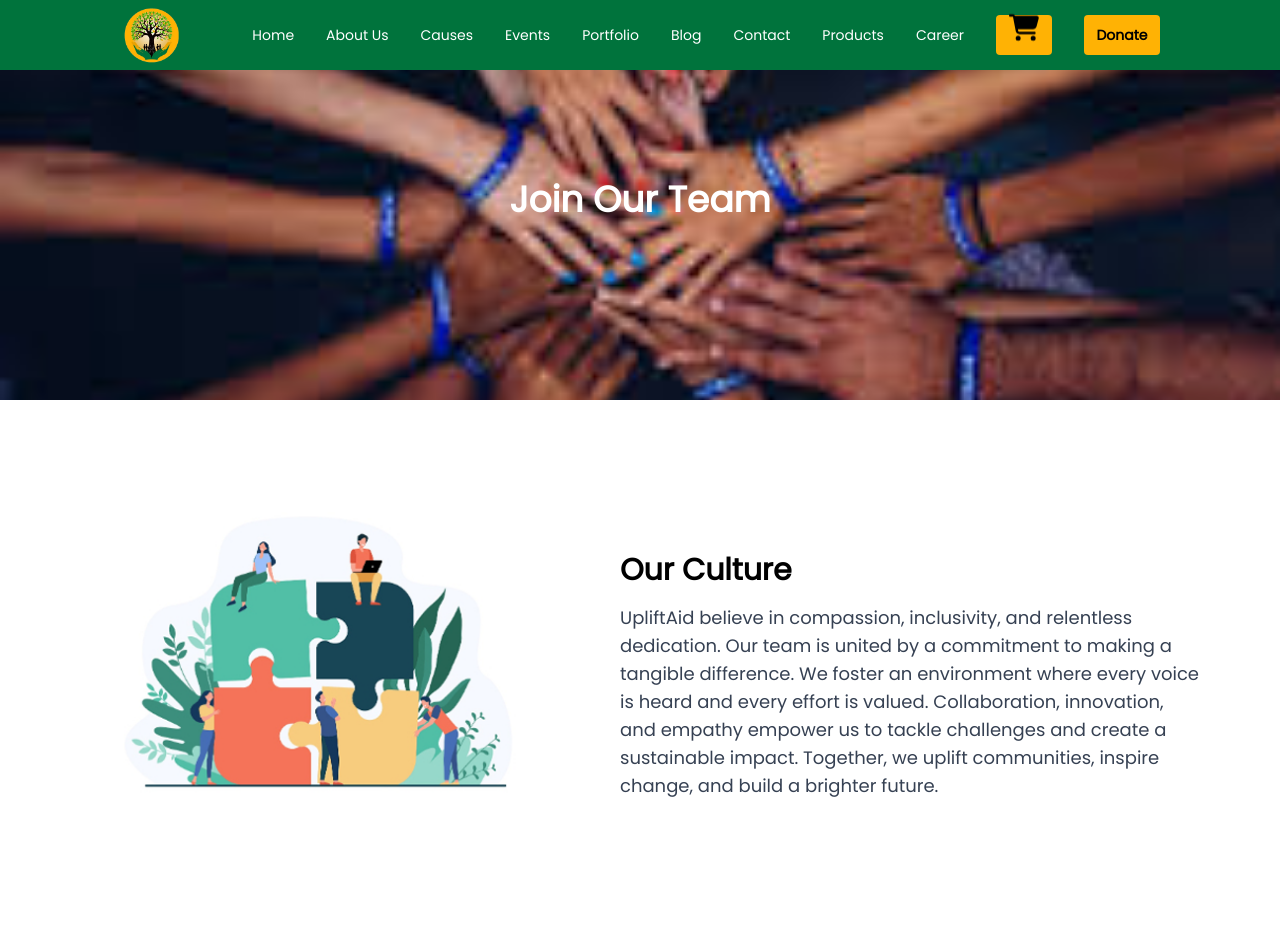
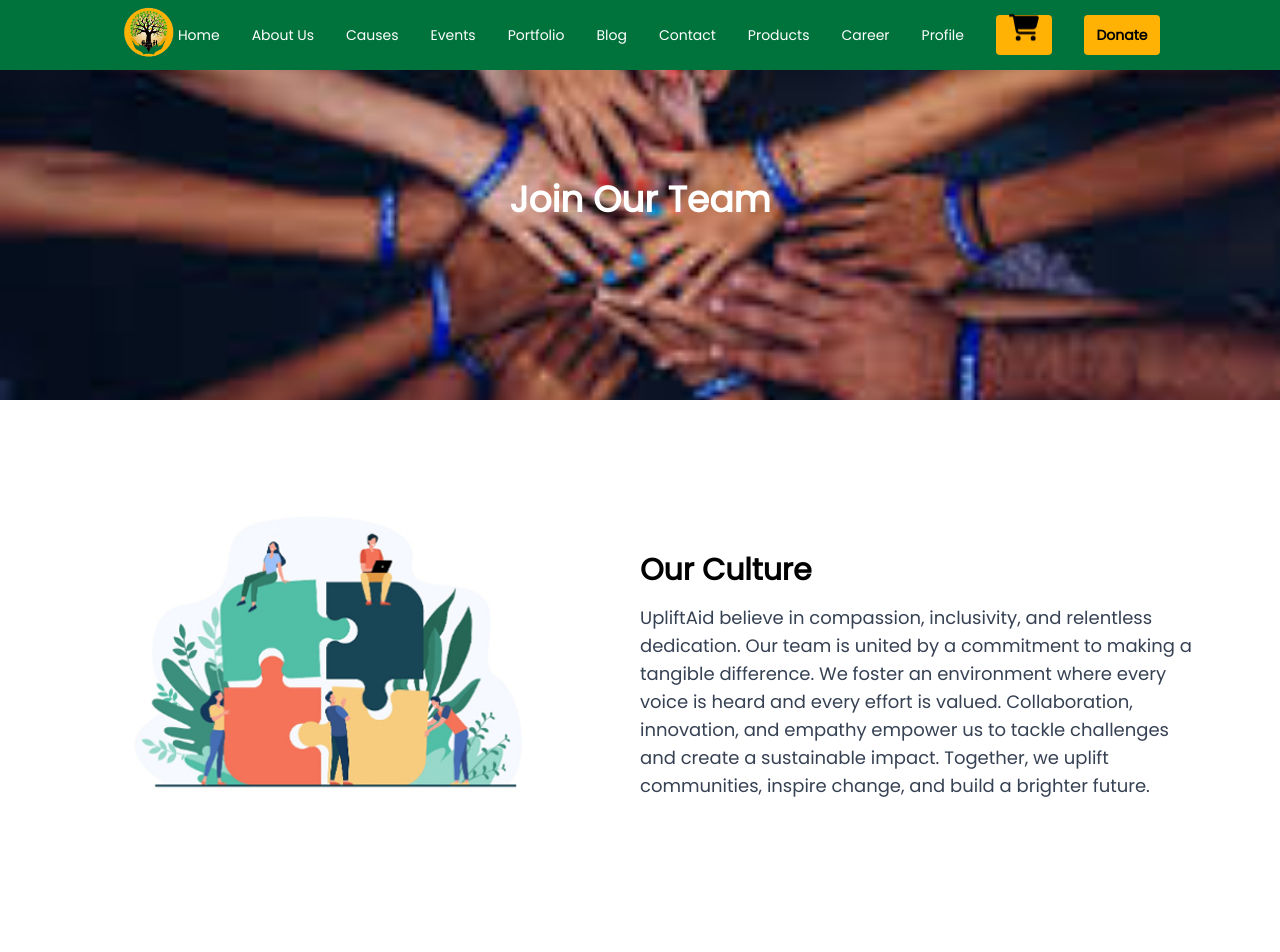
Before and after one commit to upliftaid/upliftaid-frontendNEW, a React (Vite) app: page / in a window 1280 px wide. Shown: the top 952 px of the page. Built offline with nearby package versions, Linux system fonts and the light colour scheme.

Commit message:
Responsive Check

```diff
--- a/src/layout/MobileNavBar.jsx
+++ b/src/layout/MobileNavBar.jsx
@@ -19,6 +19,7 @@ const MobileNavbar = () => {
     { url: "/contact", name: "Contact" },
     { name: "Products", url: "/product" },
     { name: "Career", url: "/career" },
+    { name: "Profile", url:"/profile" }
   ];
 
   const submenuLinks = [
--- a/src/layout/Navbar.jsx
+++ b/src/layout/Navbar.jsx
@@ -24,6 +24,7 @@ const navlinklist = [
   { name: "Contact", url: "/contact" },
   { name: "Products", url: "/product" },
   { name: "Career", url: "/career" },
+  { name: "Profile", url:"/profile" }
 ];
 
 
--- a/src/pages/Career.jsx
+++ b/src/pages/Career.jsx
@@ -18,7 +18,7 @@ const JoinTeamPage = () => {
 
       {/* Our Culture */}
        <div className="py-16 px-8 md:px-20 bg-white">
-        <div className="flex flex-col md:flex-row items-center">
+        <div className="grid lg:grid-cols-2 place-items-center">
           <img
             src={apply}
             alt="culture"
```
